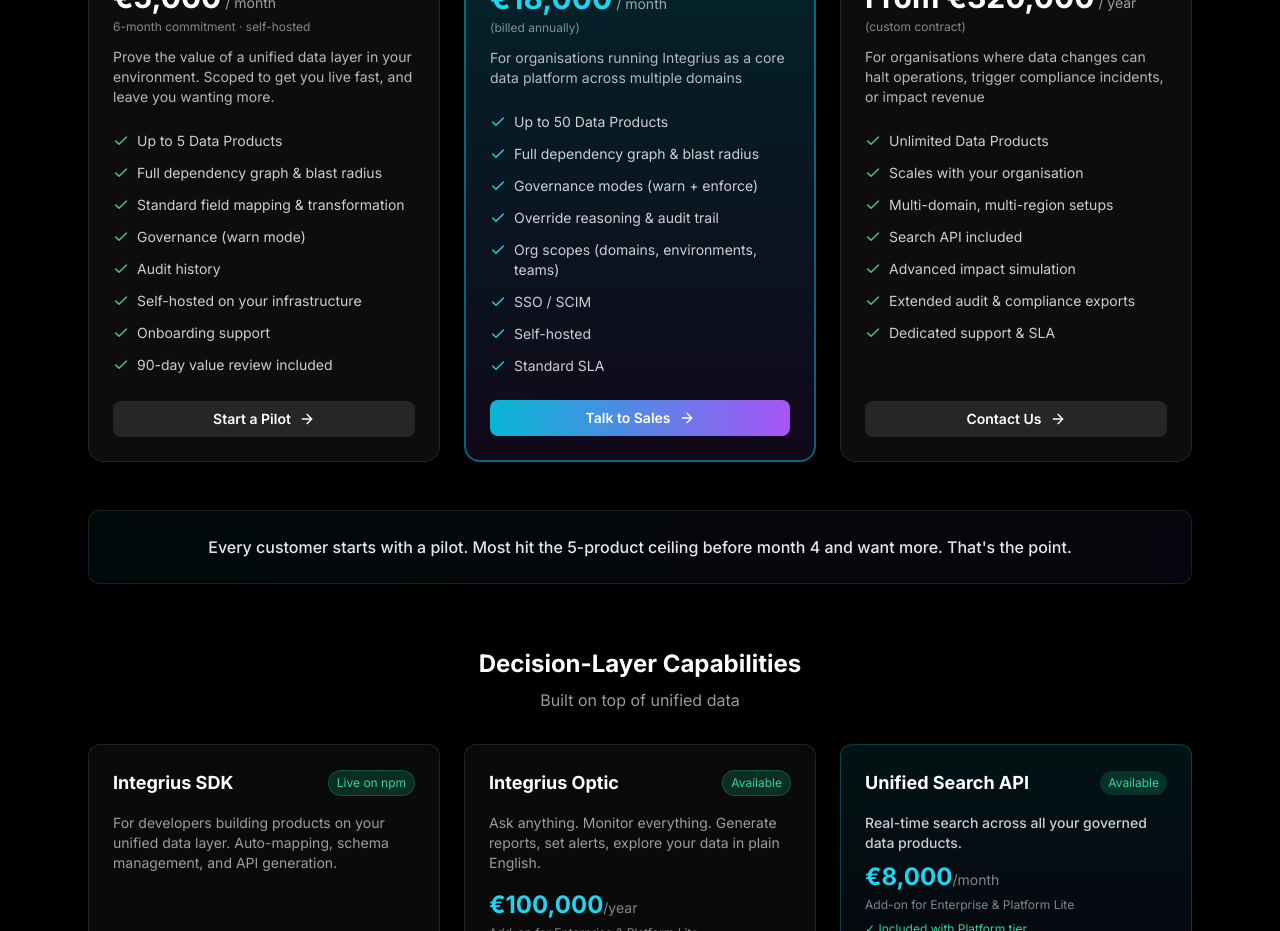
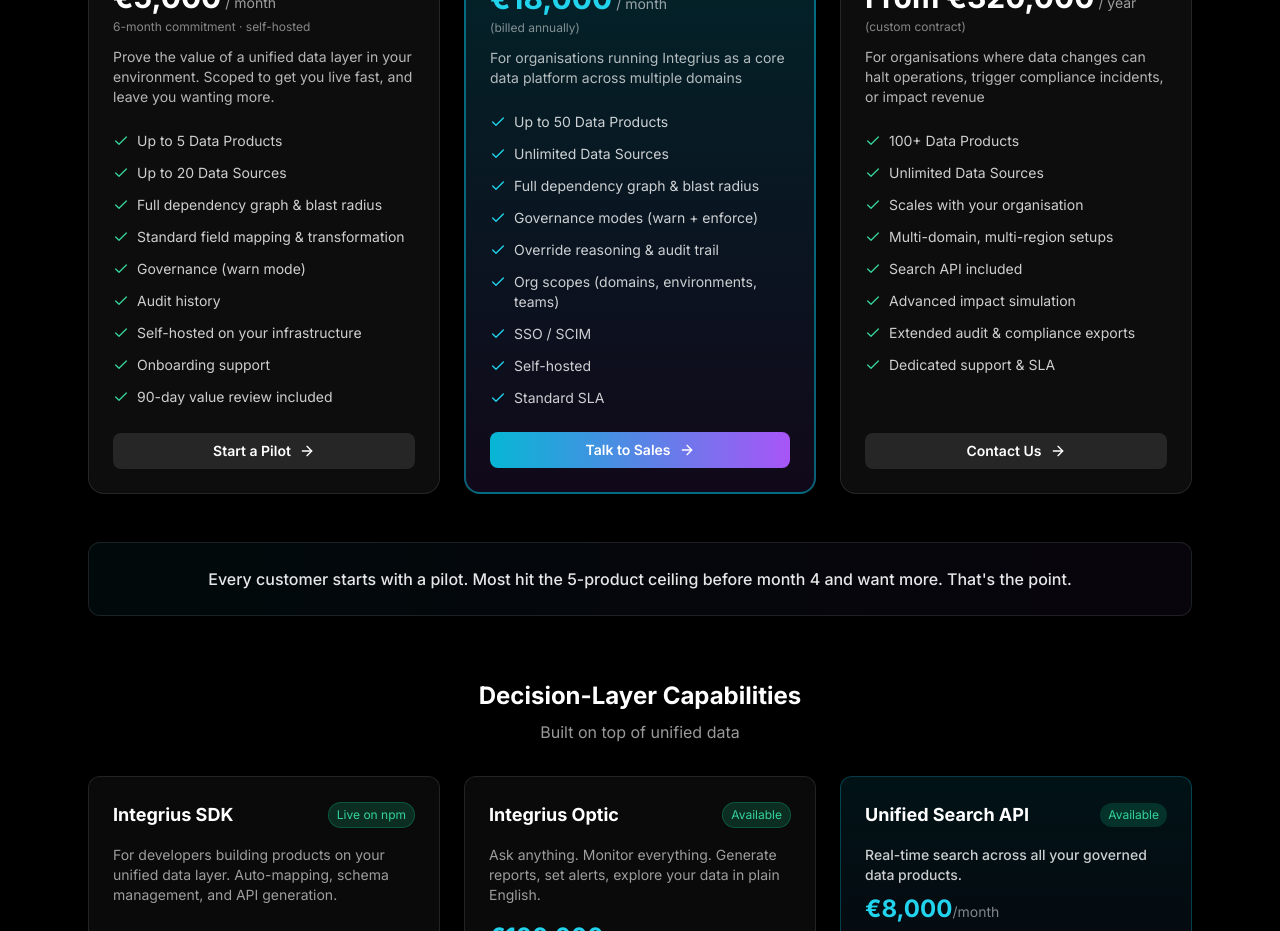
Before and after one commit to randomershenans/integrius-website, a Next.js app: page / in a window 1280 px wide. Shown: the part 6940-7871 px from the top of the page. Built offline with nearby package versions, Linux system fonts and the light colour scheme; no server answers.

Commit message:
fix: restore data source limits, correct Platform to 100+ products
- Pilot: Up to 5 Data Products + Up to 20 Data Sources
- Enterprise: Up to 50 Data Products + Unlimited Data Sources
- Platform: 100+ Data Products + Unlimited Data Sources

```diff
--- a/src/components/landing/PricingCalculator.tsx
+++ b/src/components/landing/PricingCalculator.tsx
@@ -14,6 +14,7 @@
     highlight: false,
     features: [
       'Up to 5 Data Products',
+      'Up to 20 Data Sources',
       'Full dependency graph & blast radius',
       'Standard field mapping & transformation',
       'Governance (warn mode)',
@@ -34,6 +35,7 @@
     highlight: true,
     features: [
       'Up to 50 Data Products',
+      'Unlimited Data Sources',
       'Full dependency graph & blast radius',
       'Governance modes (warn + enforce)',
       'Override reasoning & audit trail',
@@ -53,7 +55,8 @@
     ctaLink: '/contact',
     highlight: false,
     features: [
-      'Unlimited Data Products',
+      '100+ Data Products',
+      'Unlimited Data Sources',
       'Scales with your organisation',
       'Multi-domain, multi-region setups',
       'Search API included',
```
